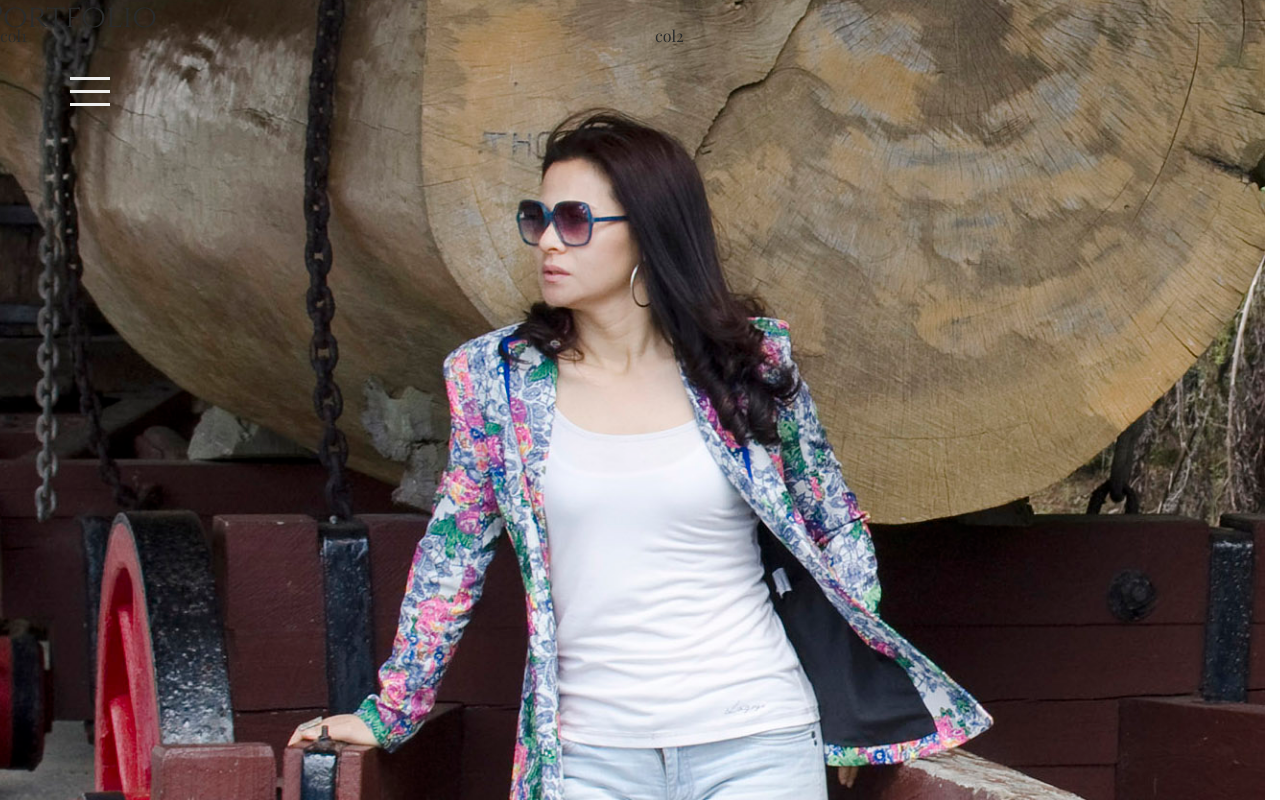
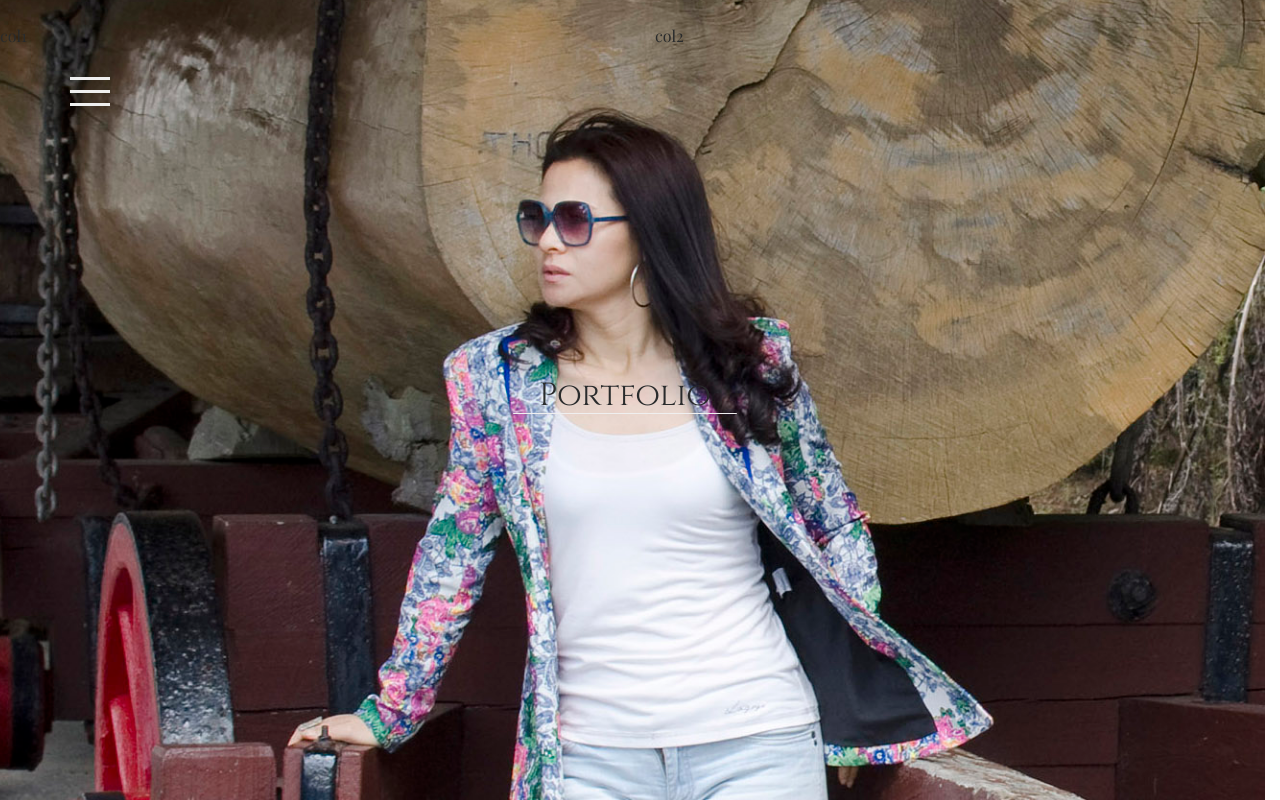
Before and after one commit to rocifier/masi, a website: page portfolio.html in a window 1280 px wide. Drawn offline with nearby package versions, Linux system fonts and the light colour scheme.

Commit message:
fixed component size

```diff
--- a/portfolio.html
+++ b/portfolio.html
@@ -16,7 +16,7 @@
 <body>
 
     <div id="page container-fluid">
-        <div id="page1" class="row flex-container">
+        <div id="page1" class="row">
             <div class="title-block">
                 <h2>Portfolio</h2>
             </div>
--- a/scss/main.scss
+++ b/scss/main.scss
@@ -62,6 +62,9 @@
             display: flex;
             justify-content: center;
             align-items: center;
+            width: 100%;
+            height: 100%;
+            overflow: hidden;
             h2 {
                 transform: transitionY(-50px);
             }
@@ -72,10 +75,12 @@
                 height: 1px;
                 width: 100%;
                 transform: scale(1.3, 1.0);
+                transition: transform ease-in-out .2s;
             }
             &:hover {
                 h2::after {
-                    transform: scale(1, 1.0);
+                    transform: scale(1.0, 1.0);
+                    transition: transform ease-in-out .2s;
                 }
             }
         }
```
Also changed, not shown: css/main.css.
